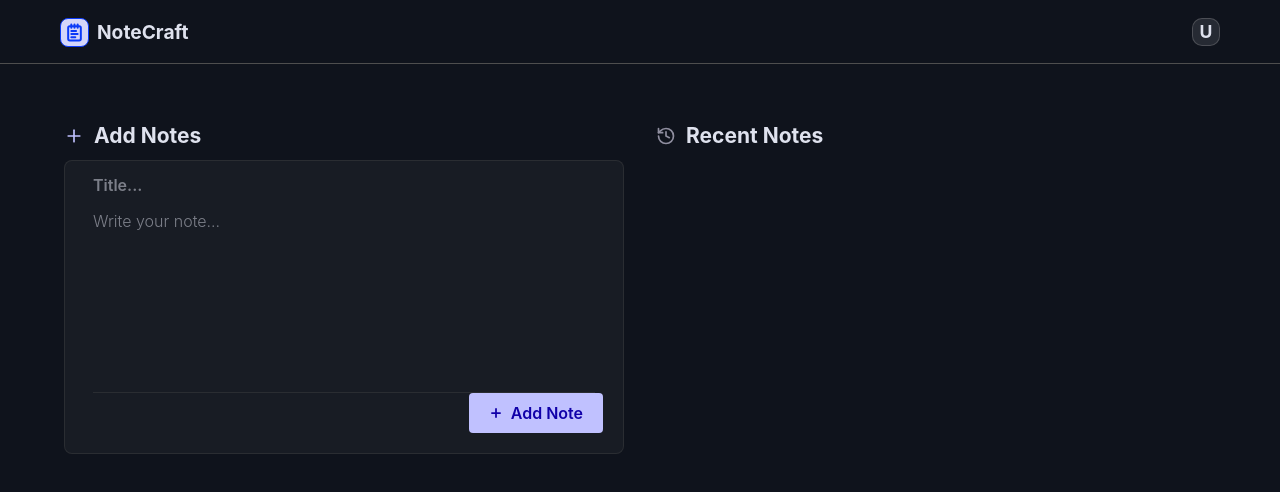
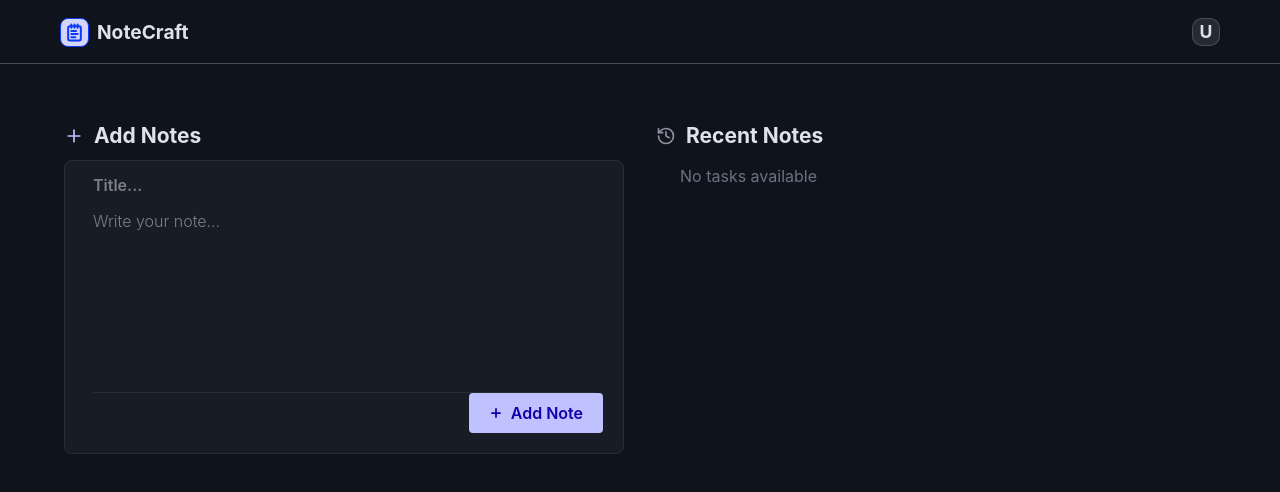
Before and after one commit to hadiashah01/react-notes-app, a React (Vite) app: page / in a window 1280 px wide. Shown: the top 492 px of the page. Built offline with nearby package versions, Linux system fonts and the light colour scheme.

Commit message:
feat: enhance task display with conditional rendering and improve button styling in App component

```diff
--- a/src/App.jsx
+++ b/src/App.jsx
@@ -54,7 +54,7 @@ const App = () => {
               }}
             ></textarea>
             <div className="btn">
-              <button className="bg-[#c0c1ff] ml-auto flex items-center gap-2 py-2 px-5 font-semibold rounded-sm text-[#1000a9] mb-5 mr-5">
+              <button className="bg-[#c0c1ff] ml-auto active:scale-x-95 flex items-center gap-2 py-2 px-5 font-semibold rounded-sm text-[#1000a9] mb-5 mr-5">
                 <Plus size={14} color="#1000a9" strokeWidth={3} />
                 Add Note
               </button>
@@ -67,7 +67,8 @@ const App = () => {
             <h1 className="text-[21px] font-bold ">Recent Notes</h1>
           </div>
           <div className=" flex items-start gap-4 lg:gap-0 flex-wrap min-h-[29vh]">
-            {task.map((elem, idx) => {
+            {task.length > 0 ? (
+              task.map((elem, idx) => {
                 return (
                   <section
                     key={idx}
@@ -77,7 +78,7 @@ const App = () => {
                       <h4 className="text-lg font-semibold flex-wrap text-wrap ">
                         {elem.title}
                       </h4>
-                    <div className="text-[13px] tracking-widest ml-auto">
+                      <div className="text-[13px] text-nowrap tracking-widest ml-auto">
                         Just now
                       </div>
                     </div>
@@ -97,6 +98,7 @@ const App = () => {
                           onClick={(key) => {
                             deleteTask(key);
                           }}
+                          className="active:scale-y-125 "
                           size={18}
                           strokeWidth={2}
                           color="#908fa0"
@@ -105,7 +107,10 @@ const App = () => {
                     </div>
                   </section>
                 );
-            })}
+              })
+            ) : (
+              <div className="text-gray-500 ml-6 ">No tasks available</div>
+            )}
           </div>
         </div>
       </div>
```
Lines whose indentation alone changed are shown as unchanged.
